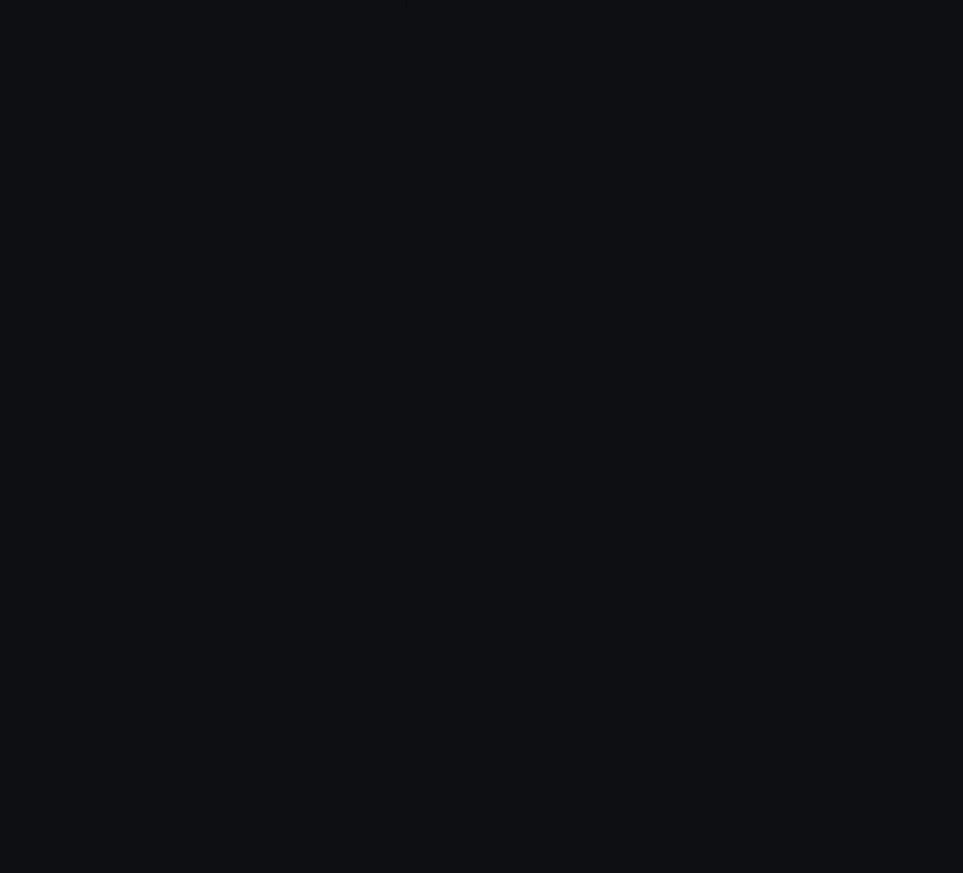
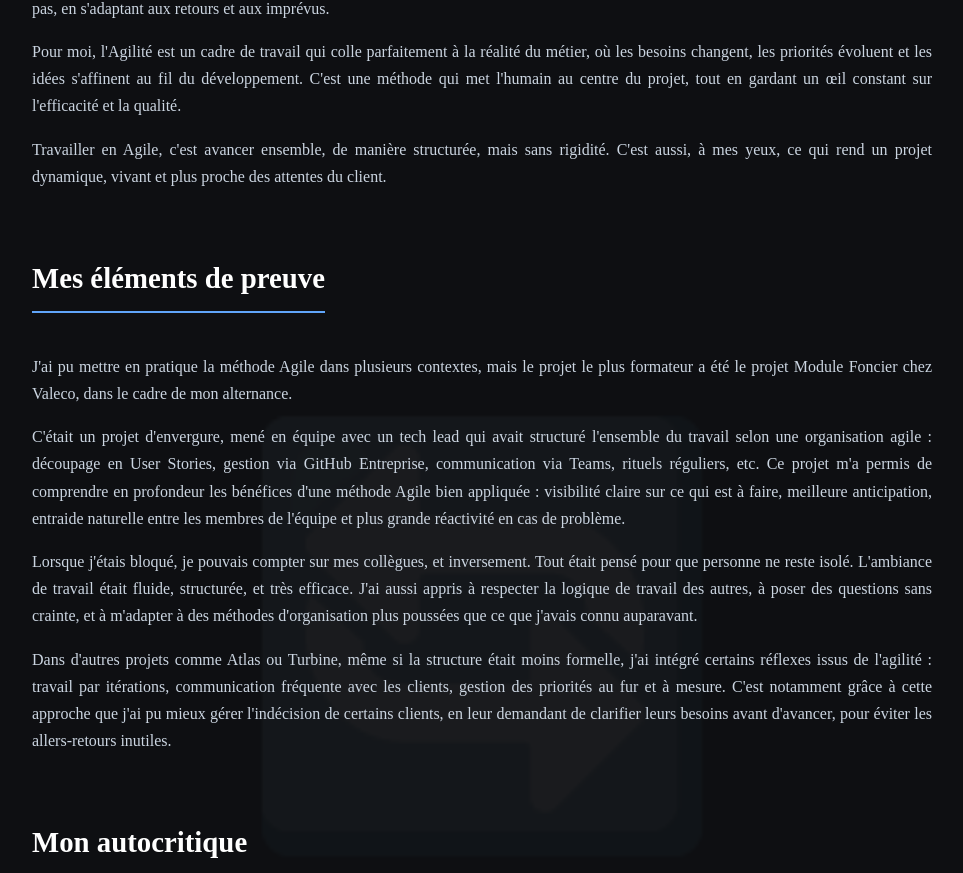
Before and after one commit to Esteban-Mo/portfolio-last, a Next.js app: page /skills/agile in a window 1280 px wide. Before the commit this address had no page. Shown: the part 419-1292 px from the top of the page, without its empty margins (158-1121 px from the left). Before the commit the page ends 800 px from the top, so only its background shows below. Built offline with nearby package versions, Linux system fonts and the light colour scheme.

Commit message:
Add Agile skill page with detailed content and styles; enhance skills section with clickable cards and new CSS module for layout and background emoji support.

```diff
--- /dev/null
+++ b/src/app/skills/agile/page.module.css
@@ -0,0 +1,62 @@
+.container {
+  max-width: 900px; /* Content width */
+  margin: 0 auto; /* Center content */
+  padding: 3rem 1rem 6rem; /* Top, horizontal, bottom padding */
+  color: #e2e8f0; /* Default text color (slate-200) */
+  line-height: 1.7;
+  position: relative; /* Needed for absolute positioning of child */
+  overflow: hidden; /* Hide potential overflow from large emoji */
+  z-index: 1; /* Ensure container itself has z-index if needed */
+}
+
+.backgroundEmoji {
+  position: absolute;
+  top: 50%;
+  left: 50%;
+  transform: translate(-50%, -50%);
+  font-size: 25rem; /* Very large font size */
+  color: #fff; /* Base color for emoji */
+  opacity: 0.05; /* Very subtle opacity */
+  z-index: -1; /* Behind the content */
+  pointer-events: none; /* Non-interactive */
+  user-select: none; /* Prevent text selection */
+}
+
+.mainTitle {
+  font-size: clamp(2.5rem, 6vw, 3.5rem); /* Responsive title size */
+  color: #fff;
+  text-align: center;
+  margin-bottom: 3rem;
+  font-weight: 700;
+}
+
+.section {
+  margin-bottom: 2.5rem; /* Space between sections */
+}
+
+.sectionTitle {
+  font-size: 1.8rem;
+  color: #fff;
+  font-weight: 600;
+  margin-bottom: 1.5rem;
+  padding-bottom: 0.5rem;
+  border-bottom: 2px solid #60A5FA; /* Underline like homepage titles */
+  display: inline-block; /* Make underline fit content */
+}
+
+.section p {
+  margin-bottom: 1rem;
+  color: #cbd5e1; /* Lighter text (slate-300) */
+  text-align: justify;
+}
+
+.list {
+  list-style: disc; /* Standard bullet points */
+  padding-left: 2rem; /* Indentation */
+  margin-top: 1rem;
+  margin-bottom: 1rem;
+}
+
+.list li {
+  margin-bottom: 0.5rem;
+}
--- /dev/null
+++ b/src/app/skills/agile/page.tsx
@@ -0,0 +1,66 @@
+import styles from './page.module.css'; // Reuse the same CSS module structure
+
+export default function AgileSkillPage() {
+  return (
+    <div className={styles.container}>
+      <div className={styles.backgroundEmoji}>🔄</div> {/* Background Emoji */}
+
+      <h1 className={styles.mainTitle}>Compétence : Méthode Agile</h1>
+
+      <section className={styles.section}>
+        <h2 className={styles.sectionTitle}>Ma définition</h2>
+        <p>
+          La méthode Agile est une manière de gérer les projets informatiques qui repose sur l'adaptabilité, l'itération et la communication constante entre les membres de l'équipe. Contrairement aux méthodes classiques, elle ne cherche pas à tout figer dès le départ, mais à avancer pas à pas, en s'adaptant aux retours et aux imprévus.
+        </p>
+        <p>
+          Pour moi, l'Agilité est un cadre de travail qui colle parfaitement à la réalité du métier, où les besoins changent, les priorités évoluent et les idées s'affinent au fil du développement. C'est une méthode qui met l'humain au centre du projet, tout en gardant un œil constant sur l'efficacité et la qualité.
+        </p>
+        <p>
+          Travailler en Agile, c'est avancer ensemble, de manière structurée, mais sans rigidité. C'est aussi, à mes yeux, ce qui rend un projet dynamique, vivant et plus proche des attentes du client.
+        </p>
+      </section>
+
+      <section className={styles.section}>
+        <h2 className={styles.sectionTitle}>Mes éléments de preuve</h2>
+        <p>
+          J'ai pu mettre en pratique la méthode Agile dans plusieurs contextes, mais le projet le plus formateur a été le projet Module Foncier chez Valeco, dans le cadre de mon alternance.
+        </p>
+        <p>
+          C'était un projet d'envergure, mené en équipe avec un tech lead qui avait structuré l'ensemble du travail selon une organisation agile : découpage en User Stories, gestion via GitHub Entreprise, communication via Teams, rituels réguliers, etc. Ce projet m'a permis de comprendre en profondeur les bénéfices d'une méthode Agile bien appliquée : visibilité claire sur ce qui est à faire, meilleure anticipation, entraide naturelle entre les membres de l'équipe et plus grande réactivité en cas de problème.
+        </p>
+        <p>
+          Lorsque j'étais bloqué, je pouvais compter sur mes collègues, et inversement. Tout était pensé pour que personne ne reste isolé. L'ambiance de travail était fluide, structurée, et très efficace. J'ai aussi appris à respecter la logique de travail des autres, à poser des questions sans crainte, et à m'adapter à des méthodes d'organisation plus poussées que ce que j'avais connu auparavant.
+        </p>
+        <p>
+          Dans d'autres projets comme Atlas ou Turbine, même si la structure était moins formelle, j'ai intégré certains réflexes issus de l'agilité : travail par itérations, communication fréquente avec les clients, gestion des priorités au fur et à mesure. C'est notamment grâce à cette approche que j'ai pu mieux gérer l'indécision de certains clients, en leur demandant de clarifier leurs besoins avant d'avancer, pour éviter les allers-retours inutiles.
+        </p>
+      </section>
+
+      <section className={styles.section}>
+        <h2 className={styles.sectionTitle}>Mon autocritique</h2>
+        <p>
+          Aujourd'hui, je me sens à l'aise dans un environnement Agile. Je comprends bien les principes, j'ai l'habitude de travailler avec des User Stories, de suivre un backlog, de collaborer avec une équipe via des outils adaptés. Je pense avoir intégré les bases solides de cette méthode, aussi bien dans l'aspect technique que dans les échanges humains.
+        </p>
+        <p>
+          Mes points forts sont ma capacité d'adaptation, mon écoute, et le fait que je n'ai aucuns mal à demander de l'aide ou à en proposer, ce qui s'aligne bien avec l'esprit Agile. J'ai aussi compris l'importance du feedback continu, que ce soit envers les collègues ou avec les clients.
+        </p>
+        <p>
+          Un axe d'amélioration serait de prendre davantage de responsabilités dans la gestion Agile d'un projet. J'aimerais à terme être capable de guider une équipe en animant des rituels, en structurant des sprints ou en améliorant l'écriture des User Stories.
+        </p>
+      </section>
+
+      <section className={styles.section}>
+        <h2 className={styles.sectionTitle}>Mon évolution dans cette compétence</h2>
+        <p>
+          La méthode Agile fait pleinement partie des compétences que je veux continuer à développer, car elle est indispensable dans le métier de Tech Lead. Gérer une équipe, coordonner les développements, organiser les priorités, recueillir les retours et les transformer en actions concrètes… tout cela repose en grande partie sur une bonne maîtrise de l'agilité.
+        </p>
+        <p>
+          Pour progresser, je continue à observer les process mis en place chez Valeco, à m'y adapter et à en tirer le meilleur. Je pratique aussi au quotidien dans mes autres projets, même en solo, en gardant un esprit agile dans ma façon de découper le travail, de prioriser les tâches et d'ajuster le développement aux retours des utilisateurs.
+        </p>
+        <p>
+          Mon objectif à moyen terme serait de pouvoir prendre la main sur un sprint complet, ou même d'animer une rétrospective d'équipe, pour renforcer mes compétences en coordination et gestion de projet dans un cadre agile.
+        </p>
+      </section>
+    </div>
+  );
+}
```
Also changed, not shown: src/app/page.tsx (+6 -2 lines).
